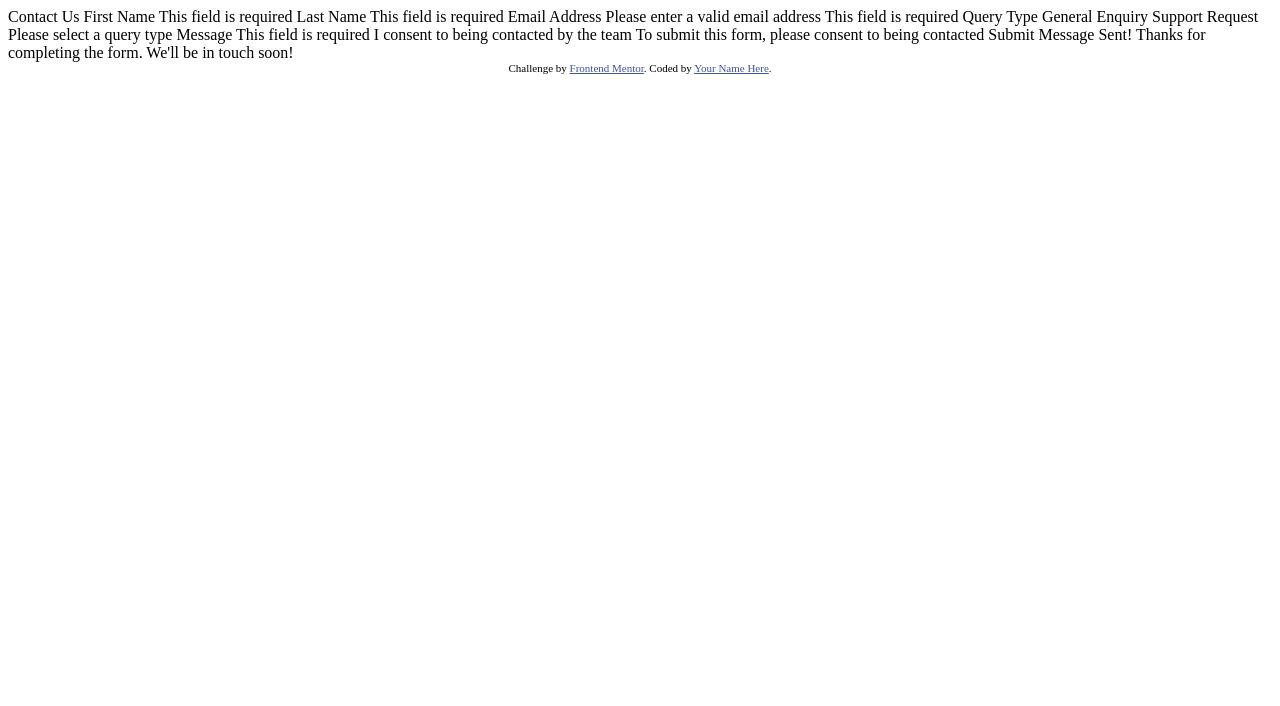
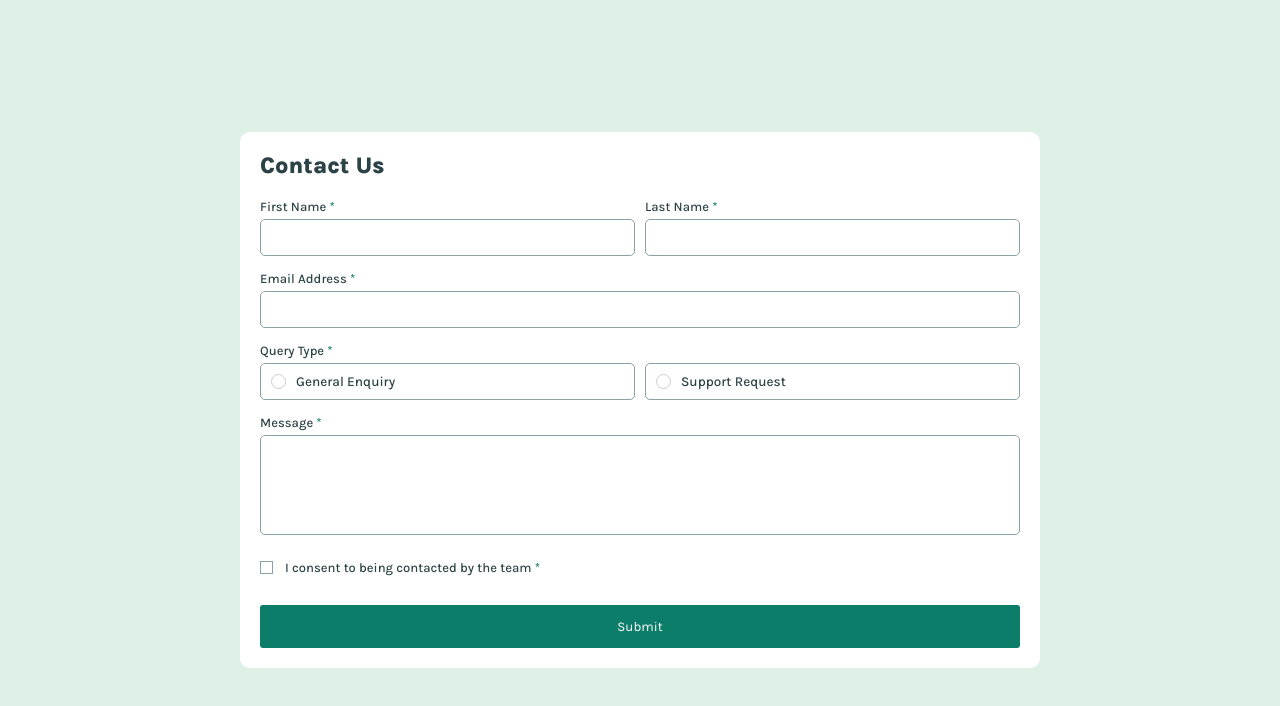
Before and after one commit to BasedAdventurer/contact-form-challenge, a plain HTML site: page index.html in a window 1280 px wide. Drawn offline with Linux system fonts and the light colour scheme.

Commit message:
updated html, css and js

```diff
--- a/index.html
+++ b/index.html
@@ -8,45 +8,71 @@
 
   <title>Frontend Mentor | Contact form</title>
 
-  <!-- Feel free to remove these styles or customise in your own stylesheet 👍 -->
-  <style>
-    .attribution { font-size: 0.6875rem; text-align: center; }
-    .attribution a { color: hsl(228, 45%, 44%); }
-  </style>
+  <link rel="stylesheet" href="styles.css">
+
+  <script src="script.js" defer></script>
 </head>
 <body>
+  <main>
+    <section class="contact-form__section">
+      <h3>Contact Us</h3>
+      <form action="" id="contact-form" novalidate>
 
-  Contact Us
+        <div class="name-form">
+          <div class="form-control">
+            <label for="fname">First Name <span>*</span></label>
+            <input type="text" id="fname" name="fname">
+            <span class="error-msg">This field is required</span>
+          </div>
 
-  First Name
-  This field is required
+          <div class="form-control">
+            <label for="lname">Last Name <span>*</span></label>
+            <input type="text" id="lname" name="lname">
+            <span class="error-msg">This field is required</span>
+          </div>
+        </div>
 
-  Last Name
-  This field is required
 
-  Email Address
-  Please enter a valid email address
-  This field is required
+        <div class="form-control">
+          <label for="email">Email Address <span>*</span></label>
+          <input type="email" id="email" name="email">
+          <span class="error-msg">Please enter a valid email address</span>
+        </div>
 
-  Query Type
-  General Enquiry
-  Support Request
-  Please select a query type
+        <div class="form-control">
+          <label for="query-type">Query Type <span>*</span></label>
+          <div class="radio-wrapper">
+            <div class="radio-group">
+              <input type="radio" id="general-enquiry" name="query-type" value="general-enquiry">
+              <label for="general-enquiry">General Enquiry</label>
+            </div>
 
-  Message
-  This field is required
+            <div class="radio-group">
+              <input type="radio" id="support-request" name="query-type" value="support-request">
+              <label for="support-request">Support Request</label>
+            </div>
+          </div>
+          <span class="error-msg">Please select a query type</span>
+        </div>
 
-  I consent to being contacted by the team
-  To submit this form, please consent to being contacted
 
-  Submit
+        <div class="form-control form-message">
+          <label for="message">Message <span>*</span></label>
+          <textarea name="message" id="message"></textarea>
+          <span class="error-msg">This field is required</span>
+        </div>
 
-  Message Sent!
-  Thanks for completing the form. We'll be in touch soon!
+        <div class="form-control form-checkbox">
+          <div class="consent-checkbox">
+            <input type="checkbox" id="consent-check" name="consent-check" value="consent">
+            <label for="consent-check">I consent to being contacted by the team <span>*</span></label>
+          </div>
+          <span class="error-msg">To submit this form, please consent to being contacted</span>
+        </div>
 
-  <footer class="attribution">
-    Challenge by <a href="https://www.frontendmentor.io?ref=challenge">Frontend Mentor</a>.
-    Coded by <a href="#">Your Name Here</a>.
-  </footer>
+        <button type="submit" id="submit-btn">Submit</button>
+      </form>
+    </section>
+  </main>
 </body>
 </html>
--- /dev/null
+++ b/script.js
@@ -0,0 +1,46 @@
+document.getElementById('contact-form').addEventListener('submit', function (e) {
+    // Prevent the form from submitting/refreshing the page
+    e.preventDefault();
+
+    let isFormValid = true;
+
+    // 1. Helper function to show/hide errors
+    function setValidationState(element, isValid) {
+        const formControl = element.closest('.form-control');
+        if(isValid) {
+            formControl.classList.remove('error');
+        } else {
+            formControl.classList.add('error');
+            isFormValid = false;
+        }
+    }
+
+    // 2. Validate Text Fields (First Name, Last Name, Message)
+    const textInputs = ['fname', 'lname', 'message'];
+    textInputs.forEach(id => {
+        const input = document.getElementById(id);
+        const isValid = input.value.trim() !== '';
+        setValidationState(input, isValid);
+    });
+
+    // 3. Validate Email Address
+    const emailInput = document.getElementById('email');
+    const emailRegex = /^[^\s@]+@[^\s@]+\.[^\s@]+$/;
+    const isEmailValid = emailRegex.test(emailInput.value.trim());
+    setValidationState(emailInput, isEmailValid);
+
+    // 4. Validate Radio Groups (Query Type)
+    const radioSelected = document.querySelector('input[name="query-type"]:checked');
+    const queryTypeContainer = document.getElementById('general-enquiry');
+    setValidationState(queryTypeContainer, radioSelected !== null);
+
+    // 5. Validate Consent Checkbox
+    const consentCheckbox = document.getElementById('consent-check');
+    setValidationState(consentCheckbox, consentCheckbox.checked);
+
+    // 6. Final Decision
+    if(isFormValid) {
+        alert('Form submitted succesfully!');
+        // document.getElementById('contact-form').submit();
+    }
+});
--- /dev/null
+++ b/styles.css
@@ -0,0 +1,291 @@
+@font-face {
+    font-family: 'Karla';
+    src: url('assets/fonts/Karla-VariableFont_wght.woff2') format('woff2-variations'),
+         url('assets/fonts/Karla-VariableFont_wght.woff') format('woff-variations');
+    font-weight: 100 900;
+    font-display: swap;
+}
+
+@font-face {
+    font-family: 'Karla Italic';
+    src: url('assets/fonts/Karla-Italic-VariableFont_wght.woff2') format('woff2-variations'),
+         url('assets/fonts/Karla-Italic-VariableFont_wght.woff') format('woff-variations');
+    font-weight: 100 900;
+    font-display: swap;
+}
+
+:root {
+    --clr-primary-green-200: hsl(148, 38%, 91%);
+    --clr-primary-green-600: hsl(169, 82%, 27%);
+    --clr-primary-green-800: hsl(171, 54%, 16%);
+    --clr-primary-red: hsl(0, 66%, 54%);
+
+    --clr-neutral-white: hsl(0, 0%, 100%);
+    --clr-grey-500: hsl(186, 15%, 59%);
+    --clr-grey-900: hsl(187, 24%, 22%);
+}
+
+*,
+*::before,
+*::after {
+    margin: 0;
+    padding: 0;
+    box-sizing: border-box;
+}
+
+html {
+    scroll-behavior: smooth;
+    font-size: 62.5%;
+    -webkit-tap-highlight-color: transparent;
+}
+
+body {
+    font-family: 'Karla', sans-serif;
+    font-weight: 500;
+}
+
+main {
+    min-height: 100vh;
+    min-height: 100dvh;
+    background-color: var(--clr-primary-green-200);
+    display: flex;
+    padding: 20px;
+}
+
+.contact-form__section {
+    margin: auto;
+    display: flex;
+    flex-direction: column;
+    background-color: var(--clr-neutral-white);
+    padding: 20px;
+    border-radius: 10px;
+    width: 80vw;
+
+    @media(min-width: 48em) {
+        max-width: 800px;
+    }
+}
+
+.form-control {
+    display: flex;
+    flex-direction: column;
+    flex-basis: 100%;
+    gap: 5px;
+    margin-block-end: 10px;
+    position: relative;
+}
+
+.contact-form__section h3 {
+    font-size: 2.3rem;
+    margin-block-end: 20px;
+    font-weight: 800;
+    color: var(--clr-grey-900);
+}
+
+#contact-form {
+    display: flex;
+    flex-direction: column;
+    gap: 5px;
+}
+
+.name-form {
+    @media(min-width: 48em) {
+        display: flex;
+        gap: 10px;
+    }
+}
+
+label {
+    font-size: 1.3rem;
+    color: var(--clr-grey-900);
+}
+
+label span {
+    color: var(--clr-primary-green-600);
+}
+
+input {
+    font-family: inherit;
+    width: 100%;
+    padding: 10px;
+    border-radius: 5px;
+    border: 1px solid var(--clr-grey-500);
+    cursor: pointer;
+}
+
+input:hover {
+    border-color: var(--clr-primary-green-600);
+}
+
+input:focus, input:active {
+    border-color: var(--clr-primary-green-600);
+    outline: none;
+}
+
+.radio-group {
+    display: flex;
+    flex-basis: 100%;
+    gap: 10px;
+    align-items: center;
+    padding: 10px;
+    border: 1px solid var(--clr-grey-500);
+    border-radius: 5px;
+}
+
+.radio-group input[type="radio"], input[type="checkbox"] {
+    margin: 0;
+}
+
+.radio-group input[type="radio"] {
+    position: absolute;
+    opacity: 0;
+    width: 0;
+    height: 0;
+}
+
+.radio-group label {
+    font-size: 1.35rem;
+    display: inline-flex;
+    align-items: center;
+    cursor: pointer;
+    position: relative;
+    padding-inline-start: 25px;
+}
+
+.radio-group label::before {
+    content: "";
+    position: absolute;
+    left: 0;
+    width: 15px;
+    height: 15px;
+    border: 1px solid #ccc;
+    border-radius: 50%;
+}
+
+.radio-group input[type="radio"]:checked + label::before {
+    border: none;
+    width: 15px;
+    height: 15px;
+
+    background-image: url("assets/images/icon-radio-selected.svg");
+    background-size: contain;
+    background-repeat: no-repeat;
+    background-position: center;
+}
+
+.radio-group:has(input[type="radio"]:checked) {
+    background-color: var(--clr-primary-green-200);
+    border-color: var(--clr-primary-green-600);
+}
+
+.radio-wrapper {
+    display: flex;
+    flex-direction: column;
+    gap: 5px;
+
+    @media(min-width: 48em) {
+        flex-direction: row;
+        gap: 10px;
+    }
+}
+
+textarea {
+    border: 1px solid var(--clr-grey-500);
+    border-radius: 5px;
+    resize: none;
+    font-family: inherit;
+    padding: 10px;
+    height: 200px;
+
+    &:focus, &:active {
+        outline: none;
+        border: 1px solid var(--clr-primary-green-600);
+    }
+
+    @media(min-width: 48em) {
+        height: 100px;
+    }
+}
+
+.form-message {
+    margin-block-end: 20px;
+}
+
+.consent-checkbox {
+    display: flex;
+    align-items: center;
+    gap: 10px;
+}
+
+.consent-checkbox input[type="checkbox"] {
+    position: absolute;
+    width: 0;
+    height: 0;
+    opacity: 0;
+}
+
+.consent-checkbox label {
+    position: relative;
+    padding-inline-start: 25px;
+    cursor: pointer;
+}
+
+.consent-checkbox label::before {
+    content: "";
+    position: absolute;
+    top: 8px;
+    left: 0;
+    width: 13px;
+    height: 13px;
+    border: 1px solid var(--clr-grey-500);
+
+    @media(min-width: 25em) {
+        top: 1px;
+    }
+}
+
+.consent-checkbox input[type="checkbox"]:checked + label::before {
+    border: none;
+    width: 13px;
+    height: 13px;
+
+    background-image: url("assets/images/icon-checkbox-check.svg");
+    background-size: contain;
+    background-repeat: no-repeat;
+    background-position: center;
+}
+
+.form-checkbox {
+    margin-block-end: 25px;
+}
+
+#submit-btn {
+    background-color: var(--clr-primary-green-600);
+    color: var(--clr-neutral-white);
+    font-family: inherit;
+    border: none;
+    border-radius: 3px;
+    padding: 14px;
+    cursor: pointer;
+    transition: background-color 0.15s ease;
+
+    &:hover {
+        background-color: var(--clr-primary-green-800);
+    }
+}
+
+.error-msg {
+    display: none;
+    font-size: 1.1rem;
+    color: var(--clr-primary-red);
+}
+
+.form-control.error .error-msg {
+    display: block;
+}
+
+.form-control.error input[type="text"],
+.form-control.error input[type="email"],
+.form-control.error textarea {
+    border-color: var(--clr-primary-red);
+}
```
Also changed, not shown: assets/fonts/Karla-Italic-VariableFont_wght.ttf (deleted), assets/fonts/Karla-Italic-VariableFont_wght.woff (added), assets/fonts/Karla-Italic-VariableFont_wght.woff2 (added), assets/fonts/Karla-VariableFont_wght.ttf (deleted), assets/fonts/Karla-VariableFont_wght.woff (added), assets/fonts/Karla-VariableFont_wght.woff2 (added), assets/fonts/static/Karla-Bold.ttf (deleted), assets/fonts/static/Karla-Regular.ttf (deleted).
